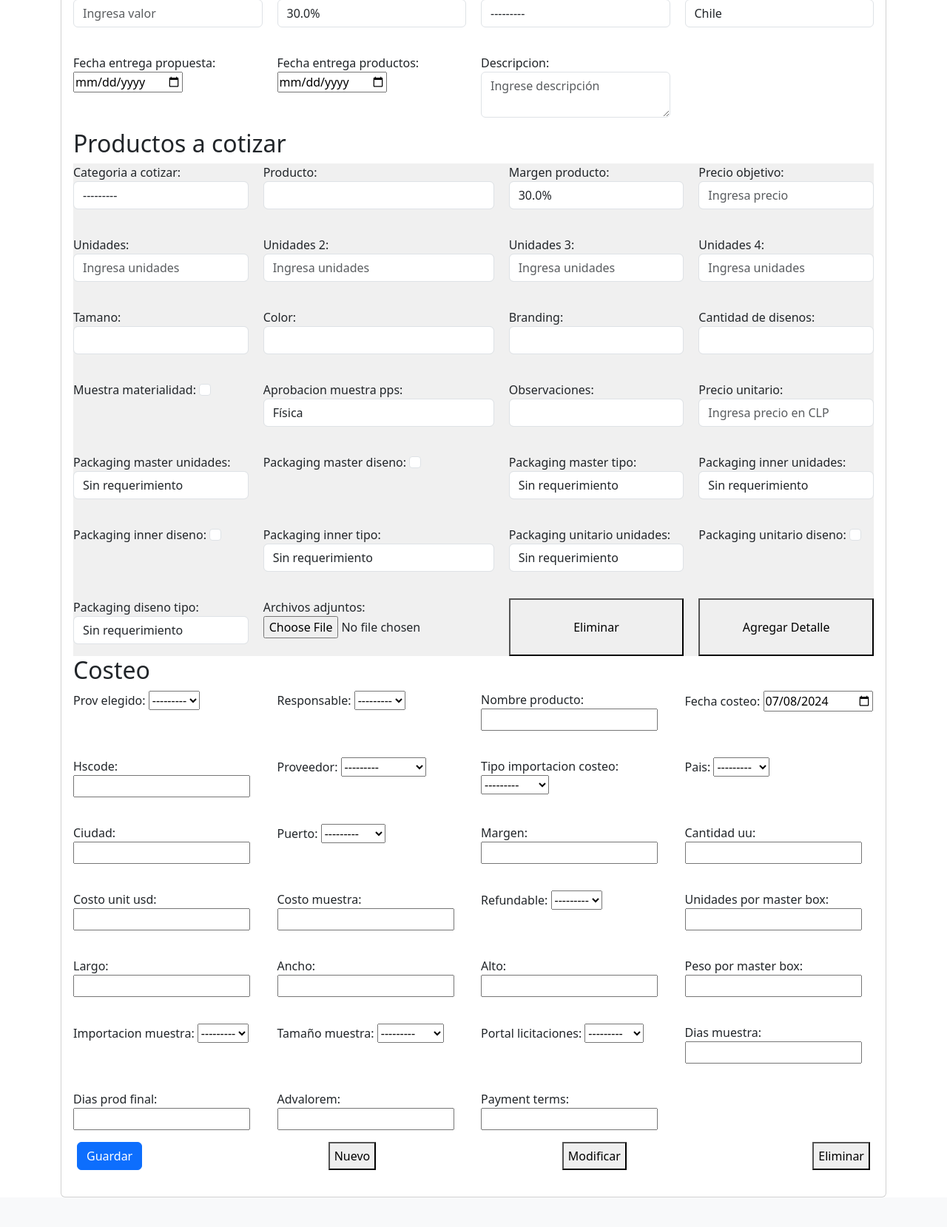
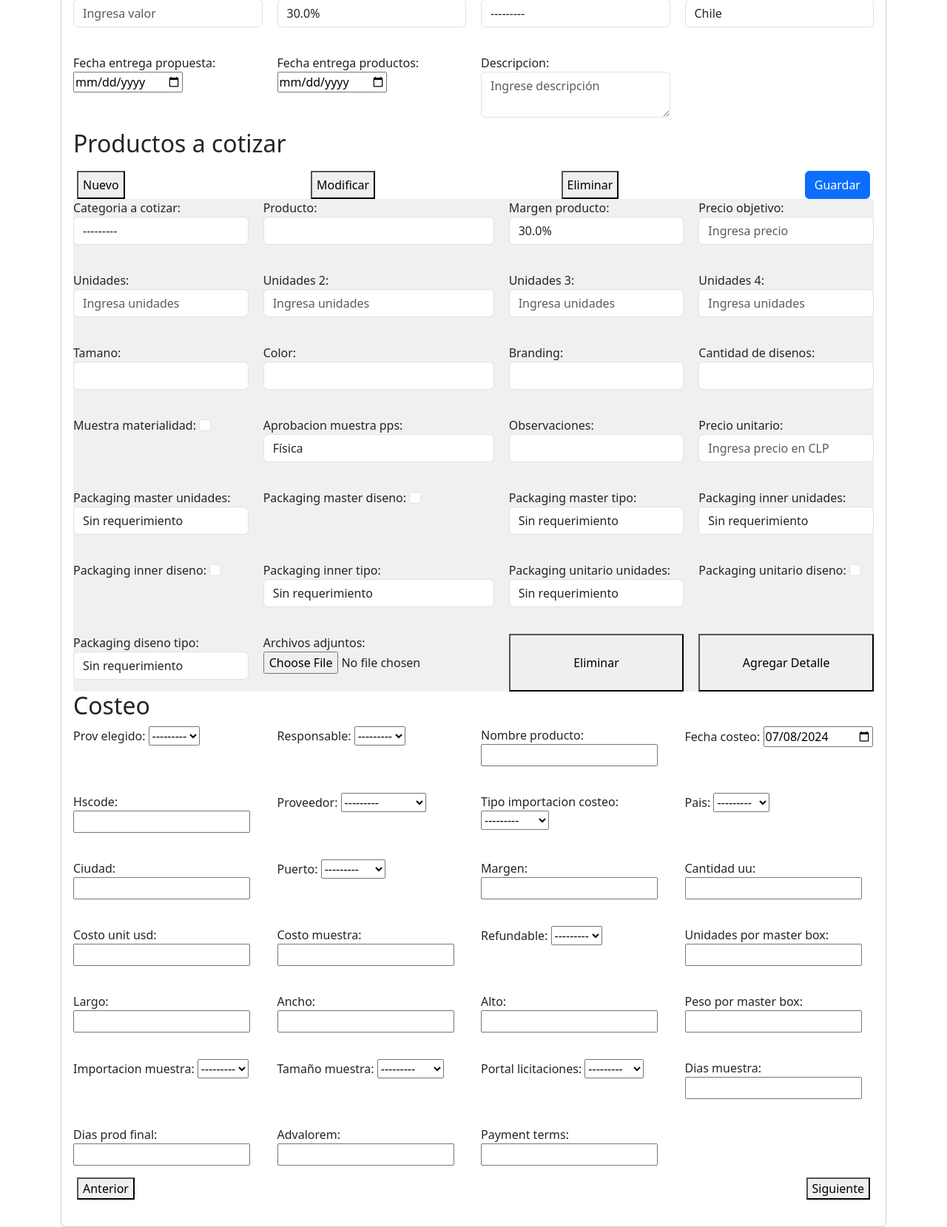
Before and after one commit to molivadatascience/django-auth-crud, a Django app: page /create_task/ in a window 1280 px wide. Shown: the part 350-2009 px from the top of the page at 74% size. Before the commit the page ends 1969 px from the top, so only its background shows below. Run offline with Django 5.2, Linux system fonts and the light colour scheme; the visitor is signed in with stand-in values (Sample User, id 1).

Commit message:
actualizando_formularios

```diff
--- a/tasks/templates/create_task.html
+++ b/tasks/templates/create_task.html
@@ -22,7 +22,7 @@
             margin-bottom: 15px;
         }
         .save-button {
-            grid-column: 2;
+            grid-column: span 4; /* Hace que el botón guardar ocupe las 4 columnas */
             margin-top: 20px;
         }
         h2 {
@@ -34,6 +34,14 @@
             margin-bottom: 20px;
         }
         .form-navigation button {
+            margin: 0 5px;
+        }
+        .section-navigation {
+            display: flex;
+            justify-content: space-between;
+            margin-top: 10px;
+        }
+        .section-navigation button {
             margin: 0 5px;
         }
     </style>
@@ -53,6 +61,12 @@
                     {{ task_form.as_p }}
                 </div>
                 <h2>Productos a cotizar</h2>
+                <div class="section-navigation">
+                    <button type="button" onclick="addNewRecord()">Nuevo</button>
+                    <button type="button" onclick="modifyRecord()">Modificar</button>
+                    <button type="button" onclick="deleteRecord()">Eliminar</button>
+                    <button type="submit" class="btn btn-primary">Guardar</button>
+                </div>
                 <div class="form-container-2">
                     {{ detalle_oportunidad_form.as_p }}
                     <button type="button" onclick="removeRow(this)">Eliminar</button>
@@ -64,10 +78,8 @@
                 </div>
 
                 <div class="form-navigation">
-                    <button type="submit" class="btn btn-primary save-button">Guardar</button>
-                    <button type="button" onclick="addNewRecord()">Nuevo</button>
-                    <button type="button" onclick="modifyRecord()">Modificar</button>
-                    <button type="button" onclick="deleteRecord()">Eliminar</button>
+                    <button type="button" onclick="previousRecord()">Anterior</button>
+                    <button type="button" onclick="nextRecord()">Siguiente</button>
                 </div>
             </form>
         </div>
```
